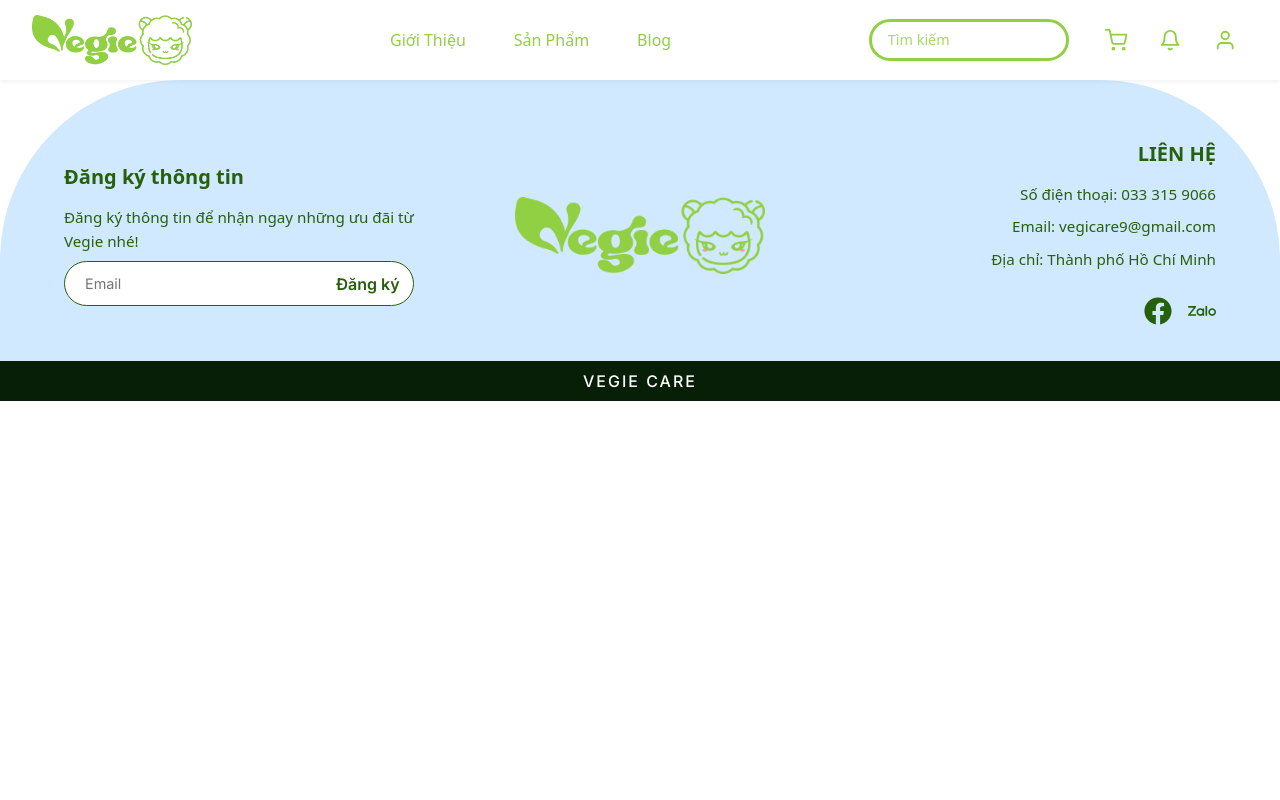
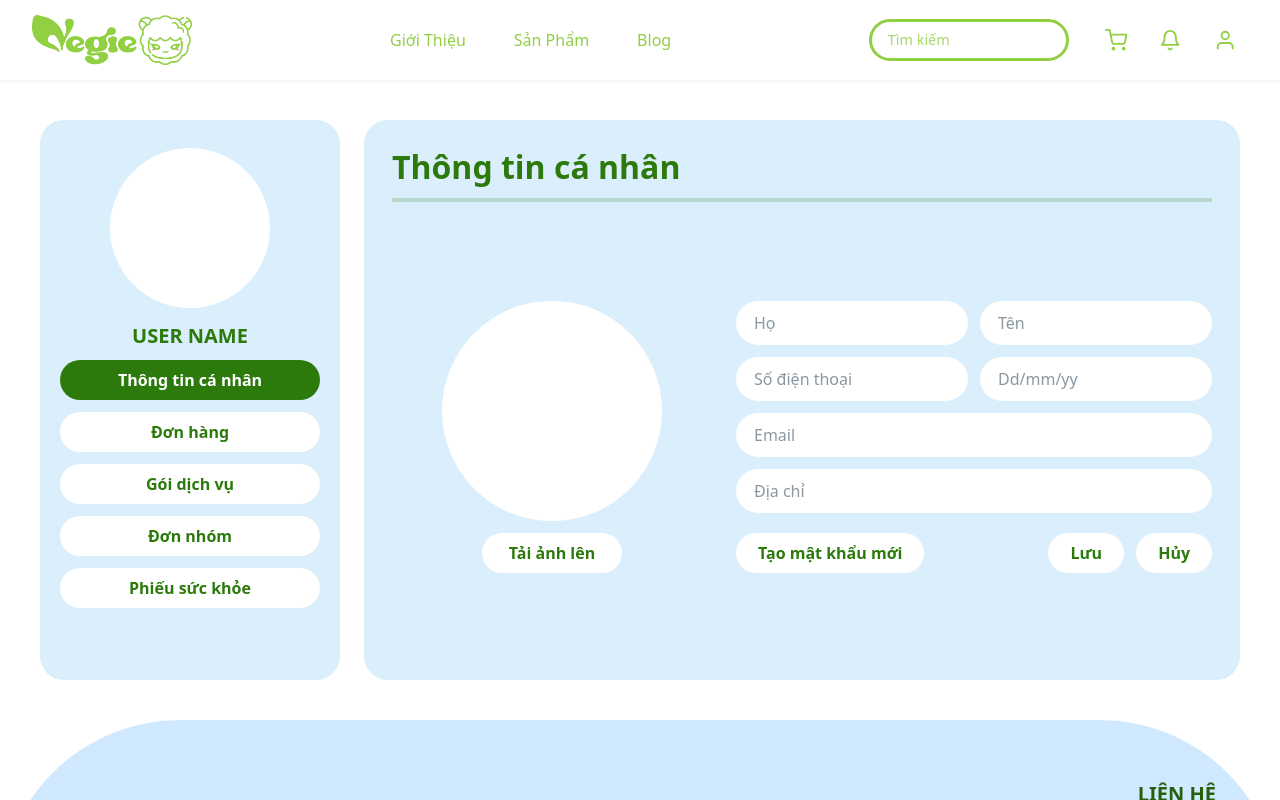
Before and after one commit to tnat8628/veggie-care, a React (Vite) app: page /tai-khoan in a window 1280 px wide. Shown: the top 800 px of the page. Built offline with nearby package versions, Linux system fonts and the light colour scheme.

Commit message:
TTUser, tao mat khau

```diff
--- a/src/App.jsx
+++ b/src/App.jsx
@@ -5,6 +5,8 @@ import { BrowserRouter as Router, Route, Routes } from 'react-router-dom'
 import Home from './components/home/Home'
 import NavBar from './components/layout/NavBar'
 import Footer from './components/layout/Footer'
+import UserInfo from './components/user/UserInfo'
+import ChangePassword from './components/user/ChangePassword'
 
 
 function App() {
@@ -16,6 +18,8 @@ function App() {
           <NavBar/>
           <Routes>
             <Route path='/veggie-care' element={<Home/>} />
+            <Route path='/tai-khoan' element={<UserInfo/>} />
+            <Route path='/doi-mat-khau' element={<ChangePassword/>} />
           </Routes>
           <Footer/>
         </Router>
--- /dev/null
+++ b/src/components/user/ChangePassword.jsx
@@ -0,0 +1,60 @@
+import React from 'react'
+import { useNavigate } from 'react-router-dom'
+import '../../css/UserInfo.css'
+
+const ChangePassword = () => {
+  const navigate = useNavigate()
+
+  return (
+    <section className="user-info">
+      <div className="user-info__container">
+        <div className="user-layout">
+          <aside className="user-sidebar">
+            <div className="avatar-circle" />
+            <h2 className="username">USER NAME</h2>
+            <nav className="sidebar-menu">
+              <button className="menu-btn is-active" onClick={() => navigate('/tai-khoan')}>Thông tin cá nhân</button>
+              <button className="menu-btn">Đơn hàng</button>
+              <button className="menu-btn">Gói dịch vụ</button>
+              <button className="menu-btn">Đơn nhóm</button>
+              <button className="menu-btn">Phiếu sức khỏe</button>
+            </nav>
+          </aside>
+
+          <div className="user-content">
+            <div className="user-panel user-panel--single">
+              <h1 className="user-title">Thông tin cá nhân</h1>
+
+              <form className="info-form info-form--wide" onSubmit={(e) => e.preventDefault()}>
+                <div className="form-row one">
+                  <div className="form-field">
+                    <input type="password" placeholder="Nhập mật khẩu cũ" />
+                  </div>
+                </div>
+                <div className="form-row one">
+                  <div className="form-field">
+                    <input type="password" placeholder="Nhập mật khẩu mới" />
+                  </div>
+                </div>
+                <div className="form-row one">
+                  <div className="form-field">
+                    <input type="password" placeholder="Nhập lại mật khẩu mới" />
+                  </div>
+                </div>
+
+                <div className="form-actions align-right">
+                  <div className="right-actions">
+                    <button type="submit" className="btn btn-primary">Lưu</button>
+                    <button type="button" className="btn btn-danger" onClick={() => navigate('/tai-khoan')}>Hủy</button>
+                  </div>
+                </div>
+              </form>
+            </div>
+          </div>
+        </div>
+      </div>
+    </section>
+  )
+}
+
+export default ChangePassword
--- /dev/null
+++ b/src/components/user/UserInfo.jsx
@@ -0,0 +1,79 @@
+import React from 'react'
+import { Link, useNavigate } from 'react-router-dom'
+import '../../css/UserInfo.css'
+
+const UserInfo = () => {
+  const navigate = useNavigate()
+
+  return (
+    <section className="user-info">
+      <div className="user-info__container">
+        <div className="user-layout">
+          <aside className="user-sidebar">
+            <div className="avatar-circle" />
+            <h2 className="username">USER NAME</h2>
+            <nav className="sidebar-menu">
+              <button className="menu-btn is-active">Thông tin cá nhân</button>
+              <button className="menu-btn">Đơn hàng</button>
+              <button className="menu-btn">Gói dịch vụ</button>
+              <button className="menu-btn">Đơn nhóm</button>
+              <button className="menu-btn">Phiếu sức khỏe</button>
+            </nav>
+          </aside>
+
+          <div className="user-content">
+            <div className="user-panel">
+              <h1 className="user-title">Thông tin cá nhân</h1>
+              <div className="photo-block">
+                <div className="photo-circle" />
+                <button className="btn btn-upload">Tải ảnh lên</button>
+              </div>
+
+              <form className="info-form" onSubmit={(e) => e.preventDefault()}>
+                <div className="form-row two">
+                  <div className="form-field">
+                    <input type="text" placeholder="Họ" />
+                  </div>
+                  <div className="form-field">
+                    <input type="text" placeholder="Tên" />
+                  </div>
+                </div>
+
+                <div className="form-row two">
+                  <div className="form-field">
+                    <input type="tel" placeholder="Số điện thoại" />
+                  </div>
+                  <div className="form-field">
+                    <input type="text" placeholder="Dd/mm/yy" />
+                  </div>
+                </div>
+
+                <div className="form-row one">
+                  <div className="form-field">
+                    <input type="email" placeholder="Email" />
+                  </div>
+                </div>
+
+                <div className="form-row one">
+                  <div className="form-field">
+                    <input type="text" placeholder="Địa chỉ" />
+                  </div>
+                </div>
+
+                <div className="form-actions">
+                  <Link to="/doi-mat-khau" className="btn btn-ghost" style={{display:'inline-flex', alignItems:'center', justifyContent:'center'}}>Tạo mật khẩu mới</Link>
+                  <div className="right-actions">
+                    <button type="submit" className="btn btn-primary">Lưu</button>
+                    <button type="button" className="btn btn-danger">Hủy</button>
+                  </div>
+                </div>
+              </form>
+            </div>
+          </div>
+        </div>
+      </div>
+    </section>
+  )
+}
+
+export default UserInfo
--- /dev/null
+++ b/src/css/UserInfo.css
@@ -0,0 +1,101 @@
+:root { --green:#2b7a0b; --green-dark:#1e6e12; }
+
+/* Water droplet ripple from bottom center */
+.btn, .menu-btn { position: relative; overflow: hidden; z-index: 0; }
+.btn::before, .menu-btn::before { content: none; }
+.btn::after, .menu-btn::after {
+  content: ""; position: absolute; left: 50%; bottom: 0;
+  width: 14px; height: 14px; border-radius: 999px; background: var(--green-dark);
+  transform: translate(-50%, 50%) scale(0); transition: transform .45s ease-out;
+  z-index: -1;
+}
+.btn:hover::after, .menu-btn:hover::after { transform: translate(-50%, 50%) scale(90); }
+.btn:hover, .menu-btn:hover { color: #ffffff; border-color: var(--green-dark); }
+
+/* Slow, symmetric ripple and synced color transitions */
+.btn, .menu-btn { transition: color .65s ease-in-out, border-color .65s ease-in-out, background-color .65s ease-in-out; }
+.btn::after, .menu-btn::after { transition: transform .65s ease-in-out; }
+
+/* Use variables for existing colors */
+.username { color: var(--green); }
+.menu-btn.is-active { background: var(--green); color: #fff; }
+.user-title { color: var(--green); }
+.form-field input:focus { border-color: var(--green); box-shadow: 0 0 0 3px #2b7a0b22; }
+.btn { color: var(--green); }
+
+.user-info {
+  padding: 40px 16px;
+  background: #ffffff;
+}
+
+.user-info__container { max-width: 1200px; margin: 0 auto; }
+
+.user-layout { display: grid; grid-template-columns: 300px 1fr; gap: 24px; }
+
+@media (max-width: 992px) {
+  .user-layout { grid-template-columns: 1fr; }
+}
+
+/* Sidebar */
+.user-sidebar {
+  background: #dbeefc;
+  border-radius: 24px;
+  padding: 28px 20px;
+}
+.avatar-circle {
+  width: 160px; height: 160px; border-radius: 9999px;
+  background: #ffffff; border: 2px solid transparent;
+  margin: 0 auto;
+}
+.username { text-align: center; margin: 16px 0 12px; color: #2b7a0b; font-weight: 800; font-size: 20px; }
+.sidebar-menu { display: grid; gap: 12px; }
+.menu-btn {
+  height: 40px; border-radius: 999px; border: 2px solid transparent; cursor: pointer;
+  background: #ffffff; color: #2b7a0b; font-weight: 700; padding: 0 18px;
+  transition: background .2s ease, color .2s ease, border-color .2s ease;
+}
+.menu-btn:hover { background: #2b7a0b; color: #fff; }
+.menu-btn.is-active { background: #2b7a0b; color: #fff; }
+
+/* Content */
+.user-content { }
+.user-panel { background: #dbeefc; border-radius: 24px; padding: 28px 28px 40px; display: grid; grid-template-columns: 320px 1fr; gap: 24px; align-items: start; min-height: 560px; }
+@media (max-width: 992px) { .user-panel { grid-template-columns: 1fr; } }
+
+.user-title {
+  grid-column: 1 / -1; margin: 0 0 8px; color: #2b7a0b; font-weight: 800; font-size: 32px;
+  border-bottom: 4px solid #2b7a0b33; padding-bottom: 12px;
+}
+
+.photo-block { display: grid; place-items: center; gap: 12px; }
+.photo-circle { width: 220px; height: 220px; border-radius: 999px; background: #fff; border: 2px solid transparent; }
+.btn-upload { width: 140px; }
+
+/* Form */
+.info-form { display: grid; gap: 12px; }
+.form-row { display: grid; gap: 12px; }
+.form-row.two { grid-template-columns: 1fr 1fr; }
+.form-row.one { grid-template-columns: 1fr; }
+@media (max-width: 640px) { .form-row.two { grid-template-columns: 1fr; } }
+
+.form-field label { display: block; font-weight: 700; color: #2b7a0b; margin-bottom: 6px; }
+.form-field input {
+  width: 100%; height: 44px; border-radius: 999px; border: 2px solid transparent; padding: 0 16px; outline: none; background: #fff;
+}
+.form-field input:focus { border-color: #2b7a0b; box-shadow: 0 0 0 3px #2b7a0b22; }
+.form-field input::placeholder { color: #8a97a0; opacity: 1; }
+
+.form-actions { display: flex; align-items: center; justify-content: space-between; gap: 12px; margin-top: 8px; }
+.right-actions { display: flex; gap: 12px; }
+
+/* Buttons base */
+.btn { height: 40px; padding: 0 20px; border-radius: 999px; border: 2px solid transparent; cursor: pointer; font-weight: 700; background: #ffffff; color: #2b7a0b; transition: background .2s ease, color .2s ease; }
+.btn:hover { background: #2b7a0b; color: #ffffff; }
+.btn-primary { }
+.btn-danger { }
+.btn-ghost { }
+
+.user-panel.user-panel--single { grid-template-columns: 1fr; }
+.info-form--wide .form-row.one { grid-template-columns: 1fr; }
+.info-form--wide .form-field input { width: 100%; }
+.form-actions.align-right { justify-content: flex-end; }
```
